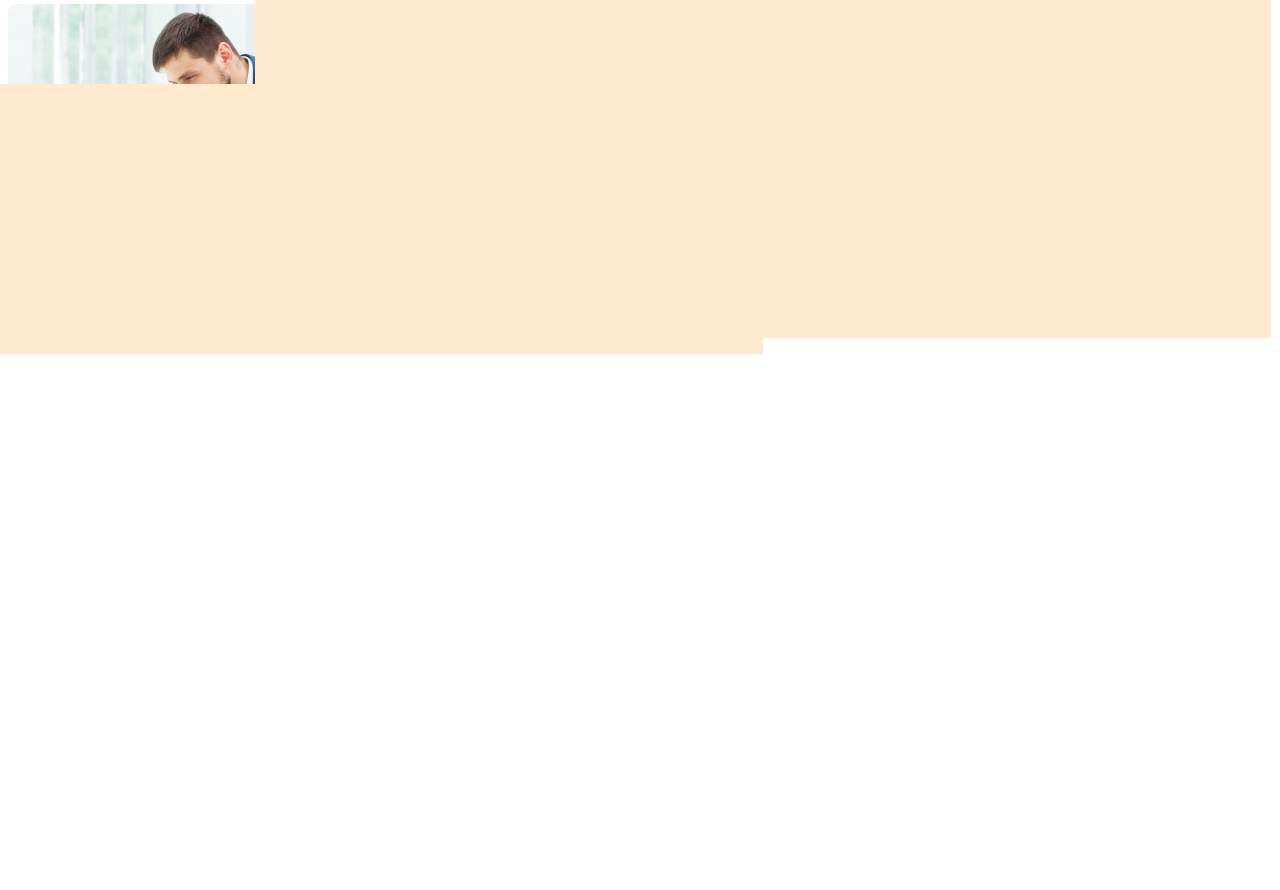
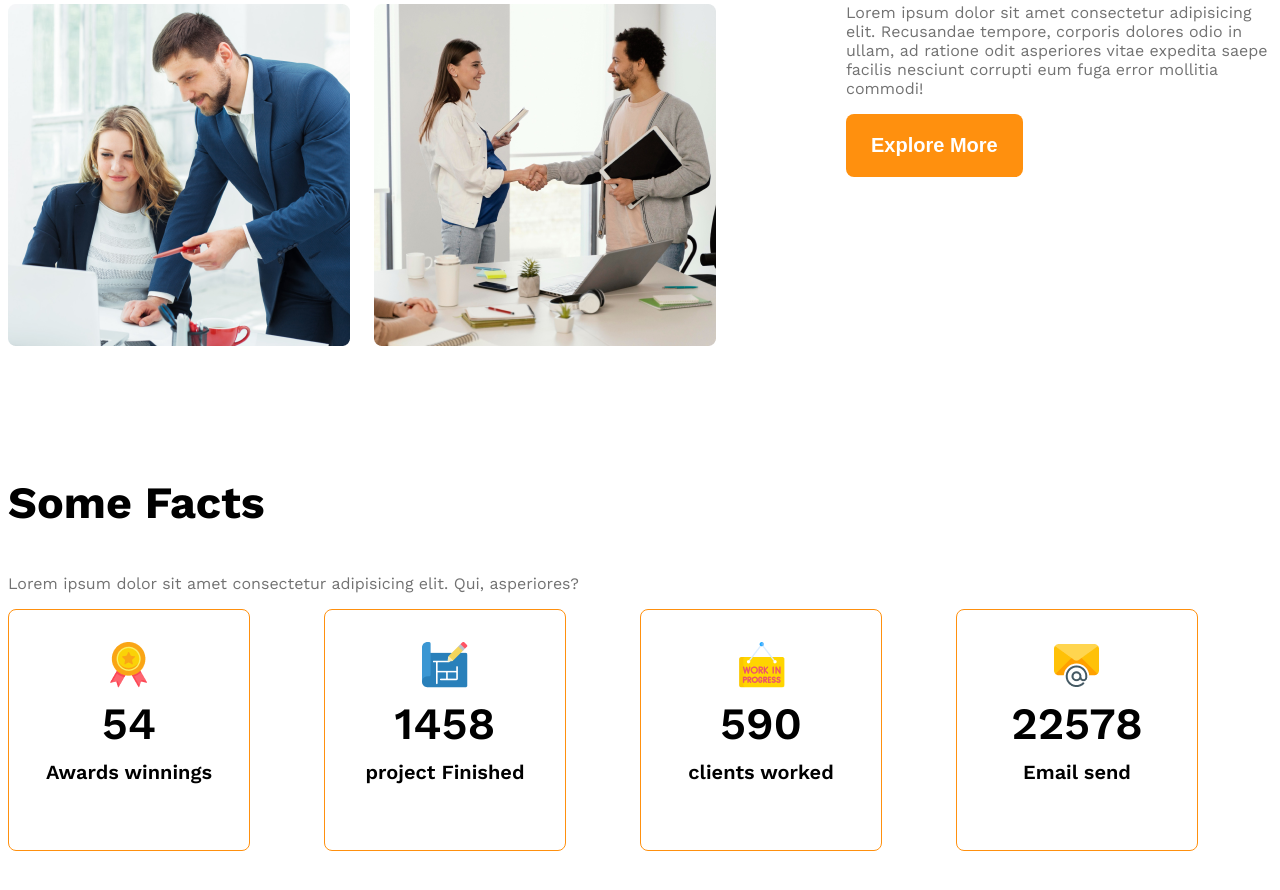
Before and after one commit to sanjidamostofajuie/g3-architects-website, a plain HTML site: page index.html in a window 1280 px wide. Shown: the part 1695-2585 px from the top of the page. Before the commit the page ends 2049 px from the top, so only its background shows below. Drawn offline with nearby package versions, Linux system fonts and the light colour scheme.

```diff
--- a/index.html
+++ b/index.html
@@ -38,13 +38,50 @@
 
             </div>
             <div class="our-features">
-                <h3 class="features-title"><span id="quick-list" class="text-light-gray">Quick list</span><span>of our</span><span class="text-primary">Features</span> </h3>
+                <h3 class="section-title"><span id="quick-list" class="text-light-gray">Quick list </span><span> of our</span><span class="text-primary">Features</span> </h3>
                 <p class="features-description text-light-gray">Lorem ipsum dolor sit amet consectetur adipisicing elit. Recusandae tempore, corporis dolores odio in ullam, ad ratione odit asperiores vitae expedita saepe facilis nesciunt corrupti eum fuga error mollitia commodi!</p>
             <button class="btn-primary">Explore More</button>
             </div>
 
         </section>
+        <!--  features will enjoy -->
+          <section>
+            <h3 class="section-title">Some Facts</h3>
+            <p class="text-light-gray">Lorem ipsum dolor sit amet consectetur adipisicing elit. Qui, asperiores?</p>
+            <div class="facts-container">
+                <div class="fact-card display-flex">
+                    <div>
+                    <img src="./images/icons/ribon.png" alt="" class="fact-icon">
+                    <h4 class="fact-number">54</h4>
+                    <h5 class="fact-name">Awards winnings</h5>
+                </div>
+            </div>
+                <div class="fact-card display-flex">
+                    <div>
+                    <img src="./images/icons/projects.png" alt="" class="fact-icon">
+                    <h4 class="fact-number">1458</h4>
+                    <h5 class="fact-name">project Finished</h5>
+                </div></div>
+                <div class="fact-card display-flex">
+                    <div>
+                    <img src="./images/icons/customers.png" alt="" class="fact-icon">
+                    <h4 class="fact-number">590</h4>
+                    <h5 class="fact-name">clients worked</h5>
+                </div></div>
+                <div class="fact-card display-flex">
+                    <div>
+                    <img src="./images/icons/email.png" alt="" class="fact-icon">
+                    <h4 class="fact-number">22578</h4>
+                    <h5 class="fact-name">Email send</h5>
+                </div></div>
+            </div>
 
+          </section>
+
+        <!--some facts-->
+        <section class="some facts"
+
+        </section>
     </main>
     <footer>
 
--- a/styles/architects.css
+++ b/styles/architects.css
@@ -42,6 +42,10 @@ main{
 
 main > section{
     margin-top: 130px;
+}
+.section-title{
+    font-size: 2.8em;
+    font-weight: 700;
 }
 
 /* header styles */
@@ -102,13 +106,43 @@ main > section{
     margin-left: 130px;
     max-width: 530px;
 }
-.feature-title{
+/*.feature-title{
     font-size: 2.8rem;
-    font-weight: 700;
-}
+    font-weight: 700;*/
+
 #quick-list{
     font-weight: 500;
 }
+
+/* some fact stylrs*/
+.facts-container{
+    display: grid;
+    grid-template-columns: repeat(4, 1fr);
+}
+.fact-card{
+    width: 240px;
+    height:240px;
+    border-radius: 8px;
+    align-items:center;
+    justify-content: center;
+    text-align: center;
+    border: 1px solid #FF900E;
+}
+.fact-number{
+    font-size: 2.8rem;
+    font-weight: 600;
+    margin-top:5px;
+    margin-bottom: 10px;
+}
+.fact-name{
+    font-size: 1.25rem;
+    font-weight: 600;
+    margin-top: 10px;
+}
+.fact-description{
+    max-width: 540px;
+}
+
 
 /* responsive media query */
 @media screen and (max-width:576px) {
```
